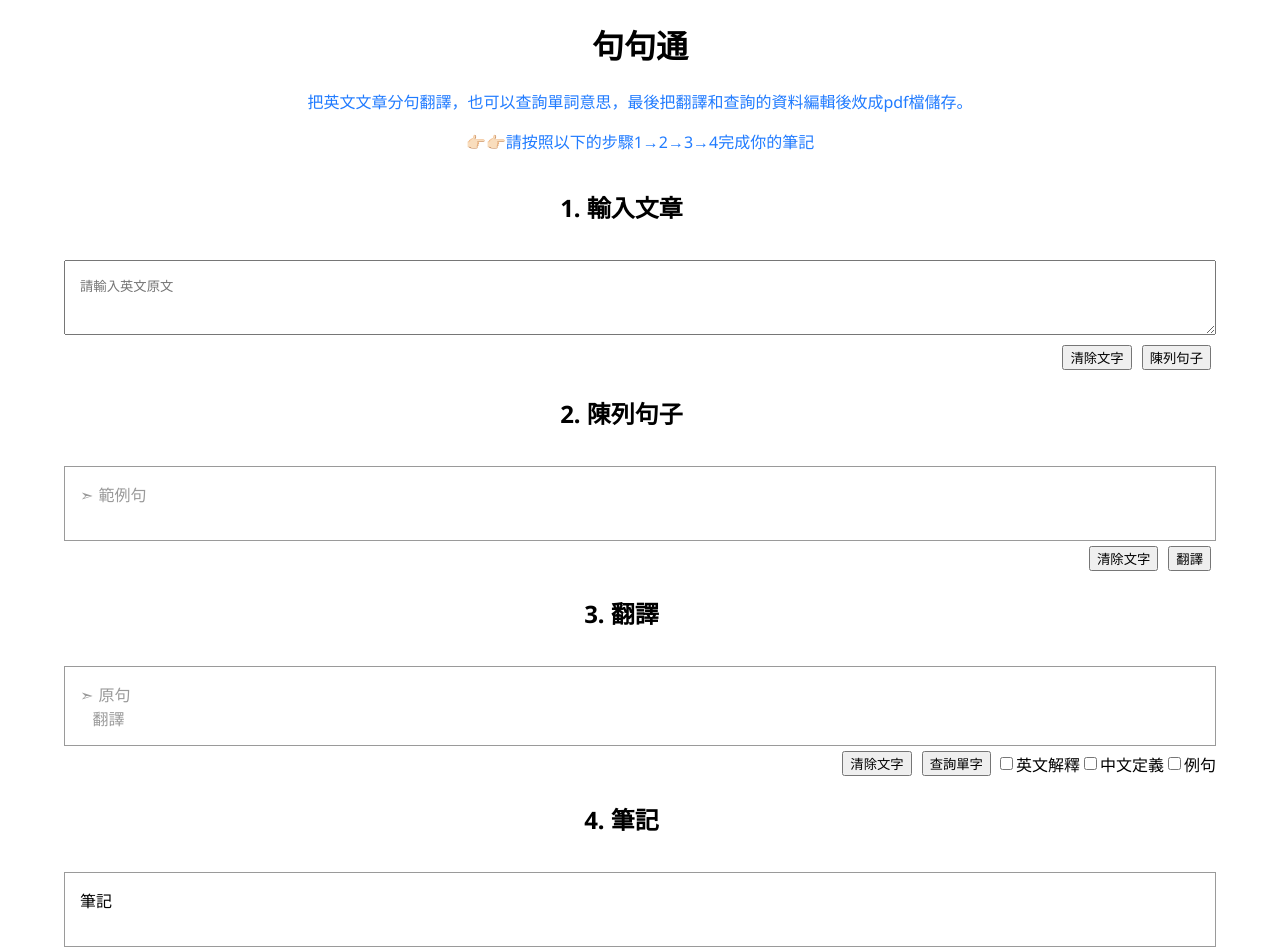
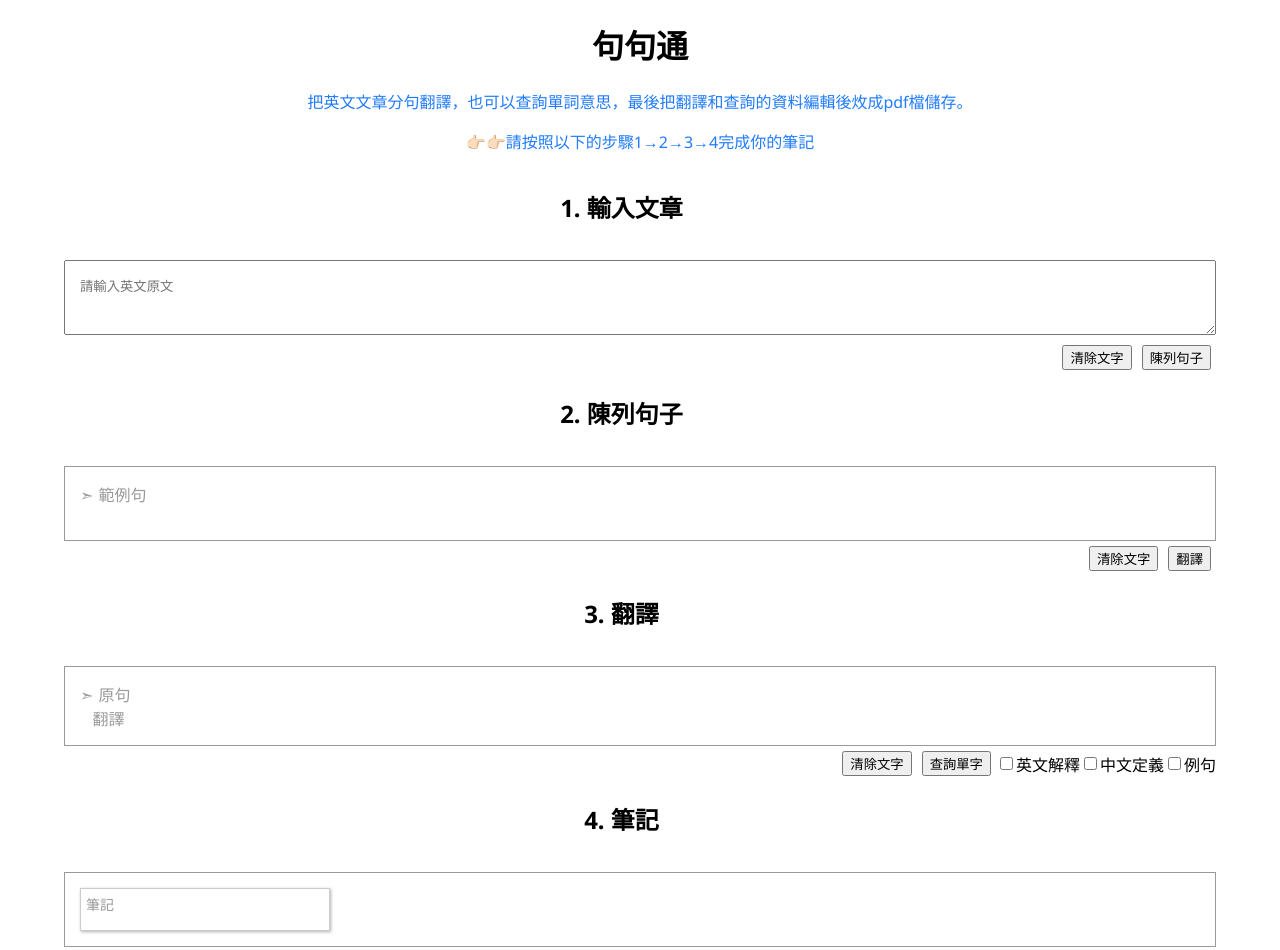
Before and after one commit to LisaMandarin/LearnEnglish, a React (Vite) app: page / in a window 1280 px wide. Shown: the top 950 px of the page. Built offline with nearby package versions, Linux system fonts and the light colour scheme; some icons are missing.

Commit message:
notes textarea done

```diff
--- a/src/App.css
+++ b/src/App.css
@@ -77,3 +77,16 @@ section > div:last-child button {
 label {
   align-self: center;
 }
+#notesArea {
+  display: grid;
+  grid-template-columns: repeat(auto-fill, 250px);
+  grid-gap: var(--space-big);
+  justify-content: start;
+}
+.textArea > div {
+  margin: 0;
+  border: 1px solid #ccc;
+  box-shadow: 1px 1px 3px rgba(0, 0, 0, 0.3);
+  padding: var(--space-small);
+  font-size: 14px;
+}
--- a/src/App.jsx
+++ b/src/App.jsx
@@ -9,7 +9,7 @@ export default function App() {
   const [ article, setArticle ] = useState('')
   const [ sentences, setSentences ] = useState([])
   const [ translation, setTranslation ] = useState([])
-  const [ notes, setNotes ] = useState('筆記')
+  const [ notes, setNotes ] = useState('')
   const [ error, setError ] = useState(null)
   const [ loading, setLoading ] = useState(false)
 
--- a/src/components/NotesSection.jsx
+++ b/src/components/NotesSection.jsx
@@ -7,10 +7,16 @@ export function NotesSection({notes, setNotes}) {
     const [ showHint, setShowHint ] = useState(false)
     const textAreaRef = useRef(null)
 
-    const handleInput = e => setNotes(e.target.innerHTML)
     useEffect(() => {
-        textAreaRef.current.innerHTML = notes
-    })
+        textAreaRef.current.innerHTML += `<div>${notes}</div>`
+    }, [textAreaRef, notes])
+
+    // set the initial text for Notes section
+    useEffect(() => {
+        if (notes.length === 0) {
+            textAreaRef.current.innerHTML = `<div class="sample">筆記</div>`
+        }
+    }, [notes, textAreaRef])
 
     const clearNotes = () => {
         textAreaRef.current.innerHTML = ''
@@ -35,14 +41,12 @@ export function NotesSection({notes, setNotes}) {
                     <li key={index}>{hint}</li>
                 ))}
             </ul>
-            <div className="textArea">
-                <div
-                    contentEditable='true'
-                    ref={textAreaRef}
-                    onInput={handleInput}>
-                    <span className="sample">{notes}</span>
-                </div>
-            </div>
+            <div
+                className="textArea"
+                id="notesArea"
+                contentEditable='true'
+                ref={textAreaRef}
+            />
             <div>
                 <button onClick={clearNotes}>清除筆記</button>
                 <button onClick={GeneratePDF}>PDF生成</button>
```
